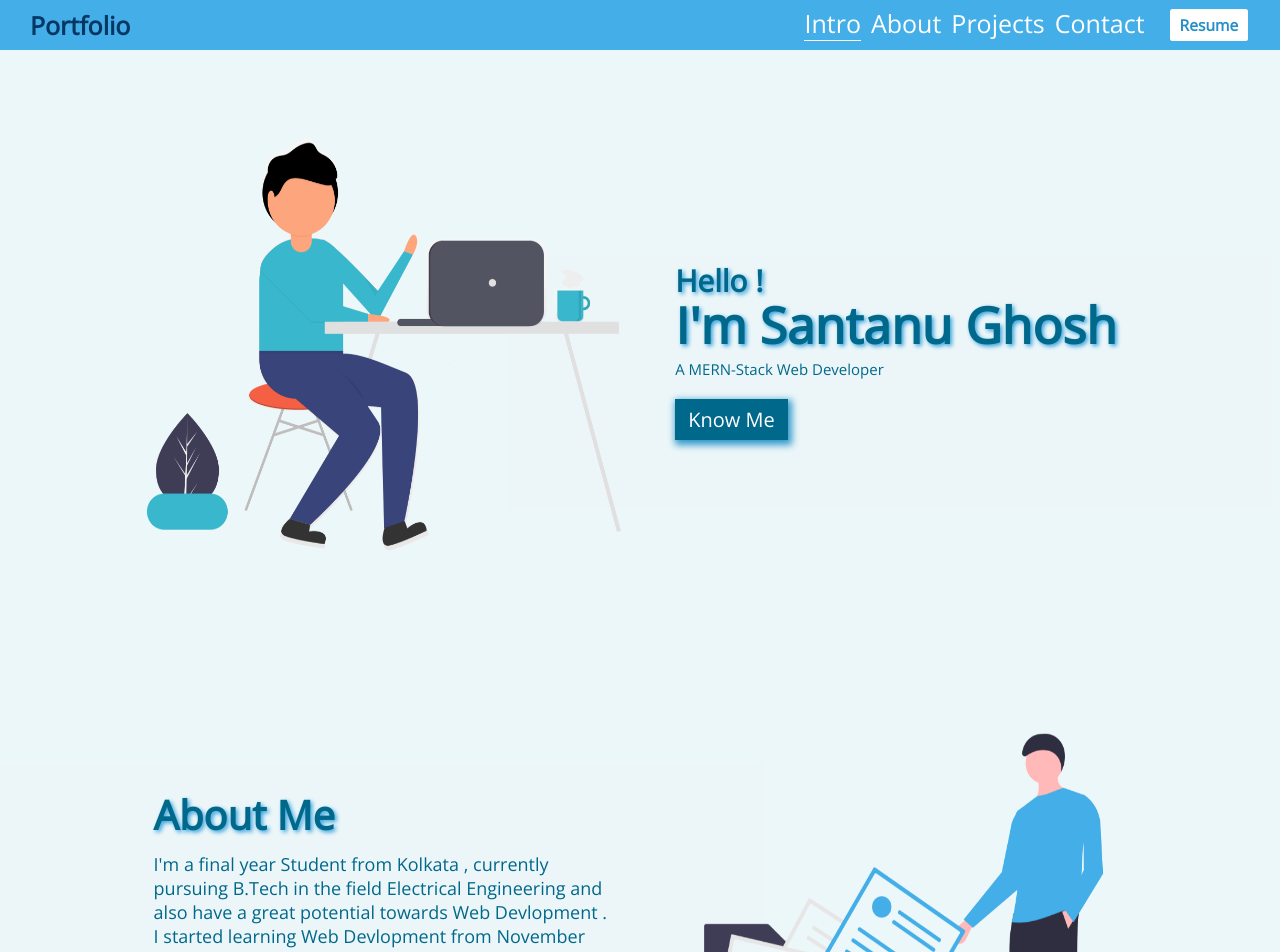
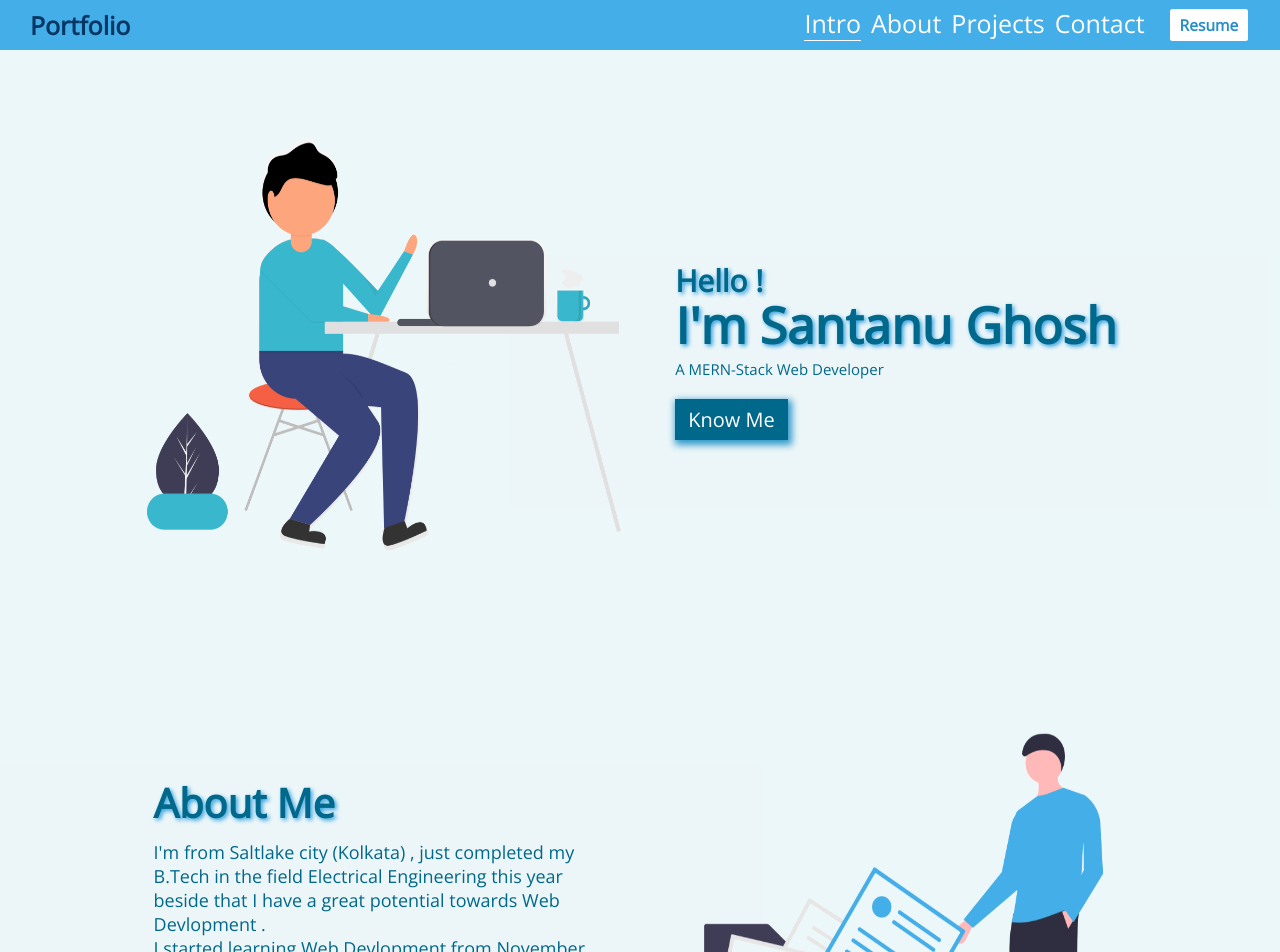
Before and after one commit to santafg/portfolio, a React (Create React App) app: page / in a window 1280 px wide. Shown: the top 952 px of the page. Built offline with nearby package versions, Linux system fonts and the light colour scheme.

Commit message:
editing my cv link

```diff
--- a/src/components/Navbar/Navbar.jsx
+++ b/src/components/Navbar/Navbar.jsx
@@ -60,7 +60,7 @@ const Navbar = () => {
             </div>
             <div className="cv">
               <a
-                href="https://drive.google.com/file/d/1hqBNwMY4_Oih3s_FG-82q-LoFXSU86s6/view?usp=sharing"
+                href="https://drive.google.com/file/d/1UXHzyaJAPTt4wp8mJEjS4og5VmeX6tzD/view"
                 target="blank"
               >
                 <button>
--- a/src/pages/About/About.jsx
+++ b/src/pages/About/About.jsx
@@ -16,8 +16,8 @@ const About = () => {
               </div>
               <div className="details">
                 <p>
-                  I'm a final year Student from Kolkata , currently pursuing
-                  B.Tech in the field Electrical Engineering and also have a
+                  I'm from Saltlake city (Kolkata) , just completed my
+                  B.Tech in the field Electrical Engineering this year beside that I have a
                   great potential towards Web Devlopment .
                 </p>
                 <p> I started learning
```
